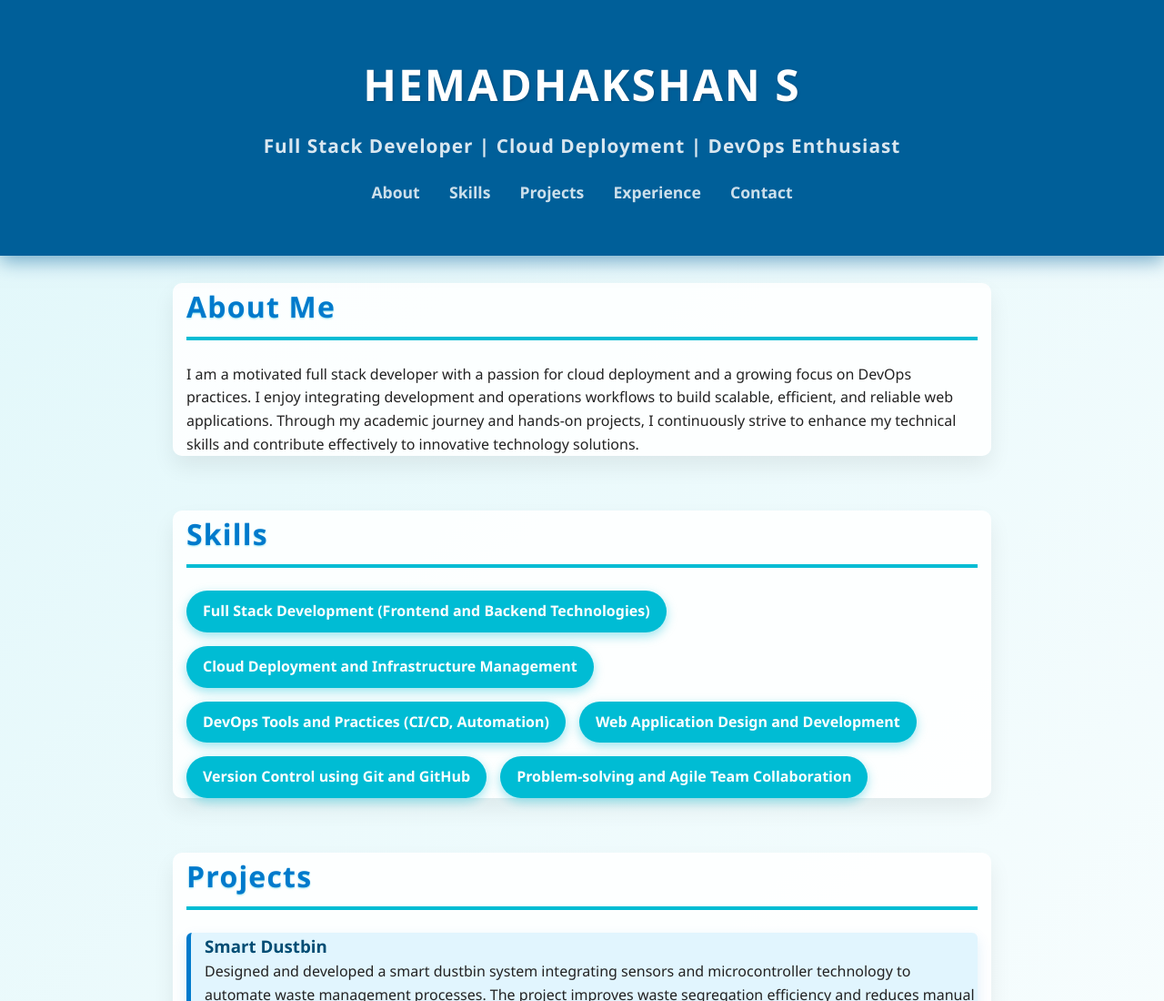
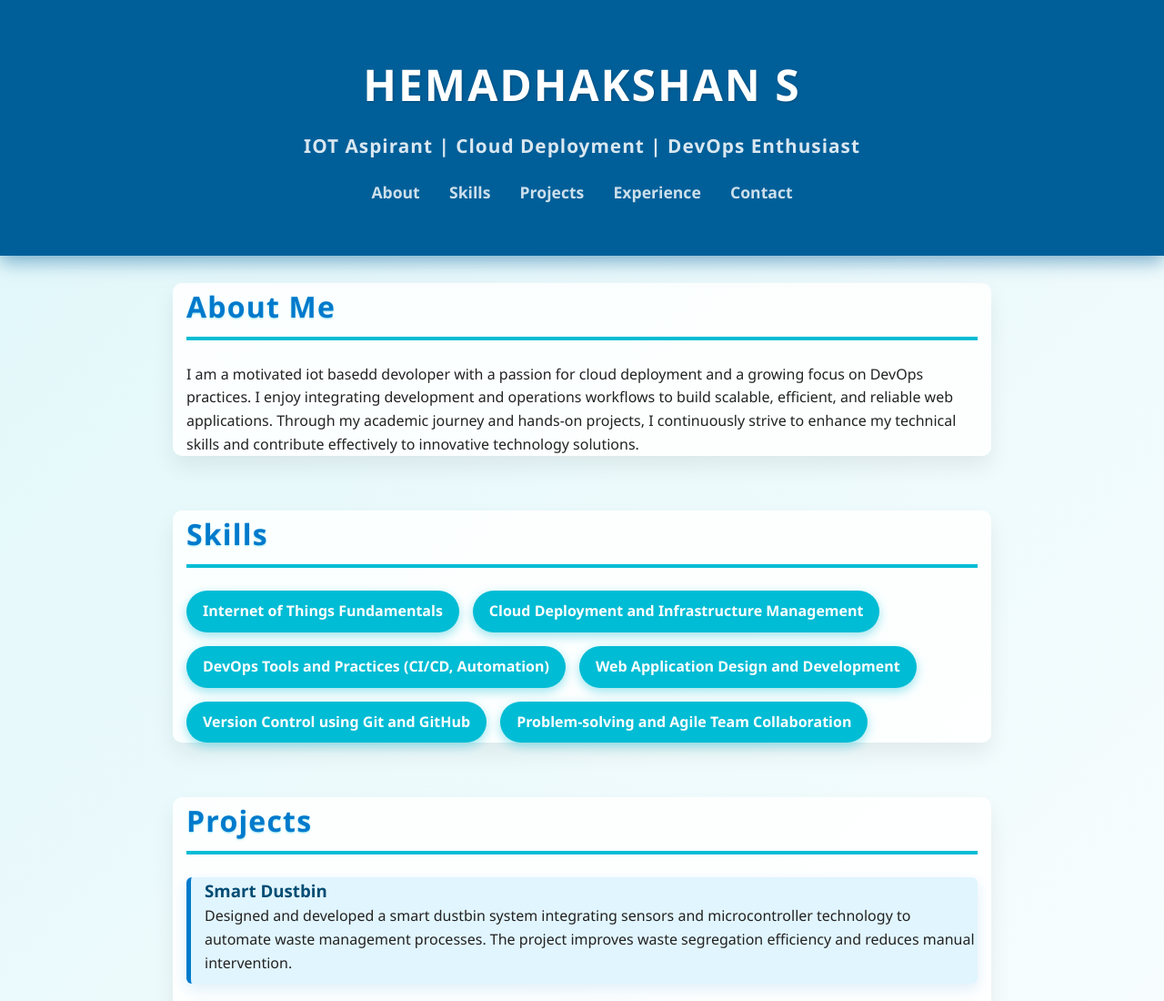
Before and after one commit to Hemadhakshanan/portfolio, a plain HTML site: page index.html in a window 1280 px wide. Shown: the top 1100 px of the page at 91% size. Drawn offline with Linux system fonts and the light colour scheme.

Commit message:
Update index.html

```diff
--- a/index.html
+++ b/index.html
@@ -10,7 +10,7 @@
   <header>
     <div class="container">
       <h1>Hemadhakshan S</h1>
-      <p>Full Stack Developer | Cloud Deployment | DevOps Enthusiast</p>
+      <p>IOT Aspirant | Cloud Deployment | DevOps Enthusiast</p>
       <nav>
         <a href="#about">About</a>
         <a href="#skills">Skills</a>
@@ -24,14 +24,14 @@
   <section id="about" class="container">
     <h2>About Me</h2>
     <p>
-      I am a motivated full stack developer with a passion for cloud deployment and a growing focus on DevOps practices. I enjoy integrating development and operations workflows to build scalable, efficient, and reliable web applications. Through my academic journey and hands-on projects, I continuously strive to enhance my technical skills and contribute effectively to innovative technology solutions.
+      I am a motivated iot basedd devoloper with a passion for cloud deployment and a growing focus on DevOps practices. I enjoy integrating development and operations workflows to build scalable, efficient, and reliable web applications. Through my academic journey and hands-on projects, I continuously strive to enhance my technical skills and contribute effectively to innovative technology solutions.
     </p>
   </section>
 
   <section id="skills" class="container">
     <h2>Skills</h2>
     <ul class="skills-list">
-      <li>Full Stack Development (Frontend and Backend Technologies)</li>
+      <li>Internet of Things Fundamentals</li>
       <li>Cloud Deployment and Infrastructure Management</li>
       <li>DevOps Tools and Practices (CI/CD, Automation)</li>
       <li>Web Application Design and Development</li>
```
